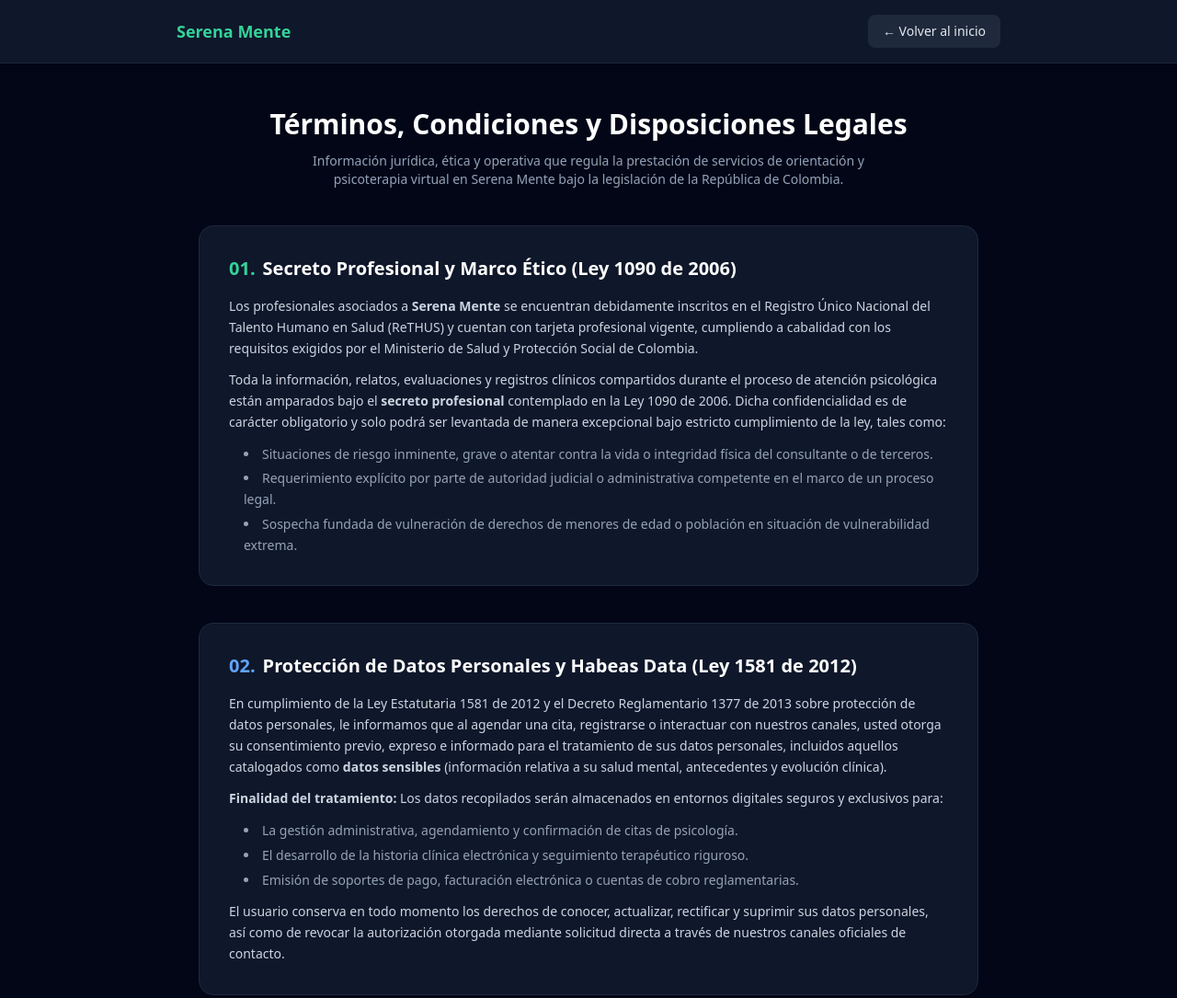
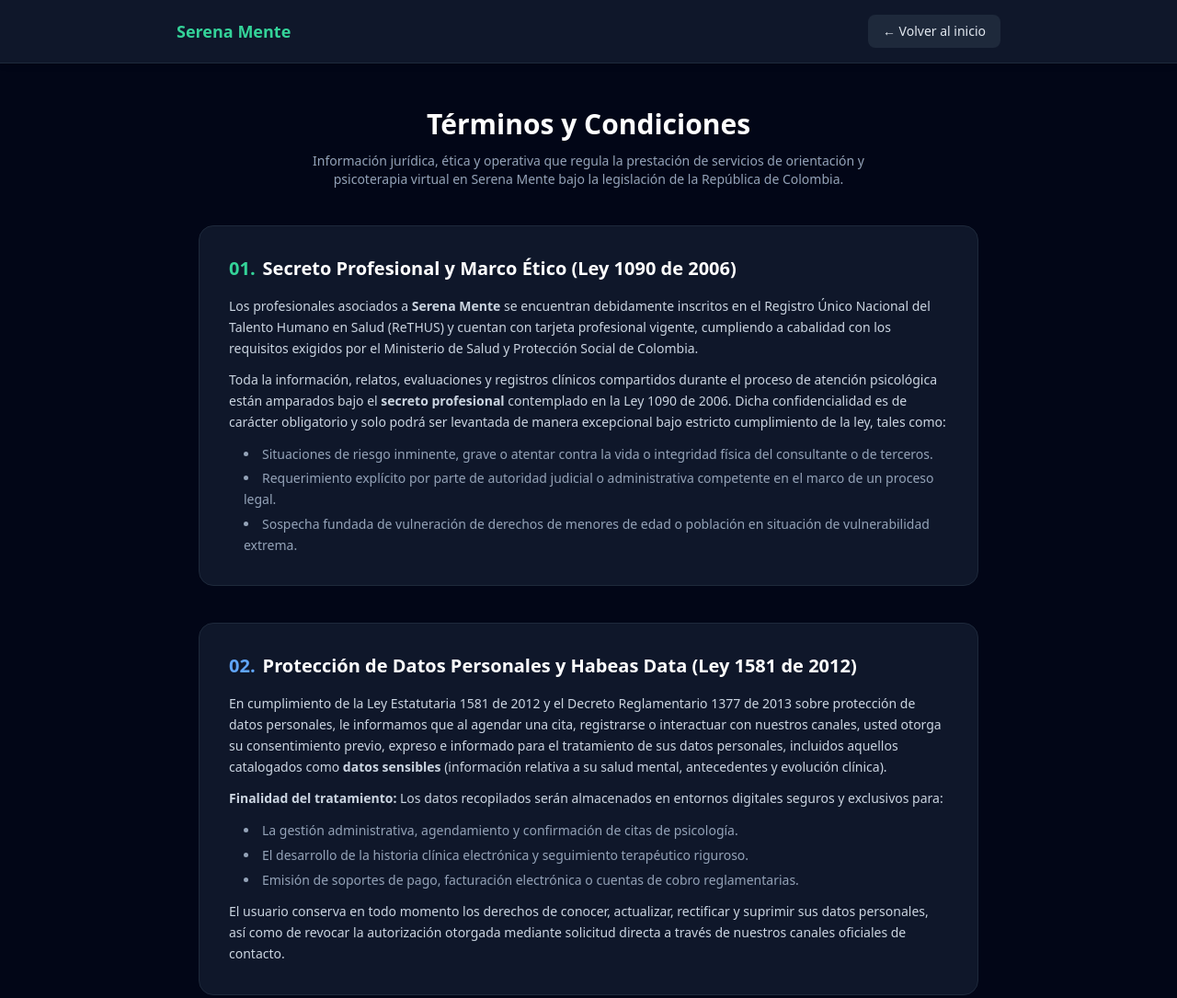
Before and after one commit to psicoalexandersarmiento-byte/serena-mente, a plain HTML site: page legal.html in a window 1280 px wide. Shown: the top 1085 px of the page at 92% size. Drawn offline with nearby package versions, Linux system fonts and the light colour scheme.

Commit message:
Update legal.html

```diff
--- a/legal.html
+++ b/legal.html
@@ -3,7 +3,7 @@
 <head>
     <meta charset="UTF-8">
     <meta name="viewport" content="width=device-width, initial-scale=1.0">
-    <title>Términos, Condiciones y Marco Legal - Serena Mente</title>
+    <title>Términos y Condiciones - Serena Mente</title>
     <!-- Tailwind CSS CDN -->
     <script src="https://cdn.tailwindcss.com"></script>
 </head>
@@ -23,7 +23,7 @@
     <main class="max-w-4xl mx-auto py-12 px-6 space-y-10">
 
         <div class="text-center space-y-3">
-            <h1 class="text-3xl font-extrabold text-white">Términos, Condiciones y Disposiciones Legales</h1>
+            <h1 class="text-3xl font-extrabold text-white">Términos y Condiciones</h1>
             <p class="text-slate-400 text-sm max-w-2xl mx-auto">
                 Información jurídica, ética y operativa que regula la prestación de servicios de orientación y psicoterapia virtual en Serena Mente bajo la legislación de la República de Colombia.
             </p>
```
